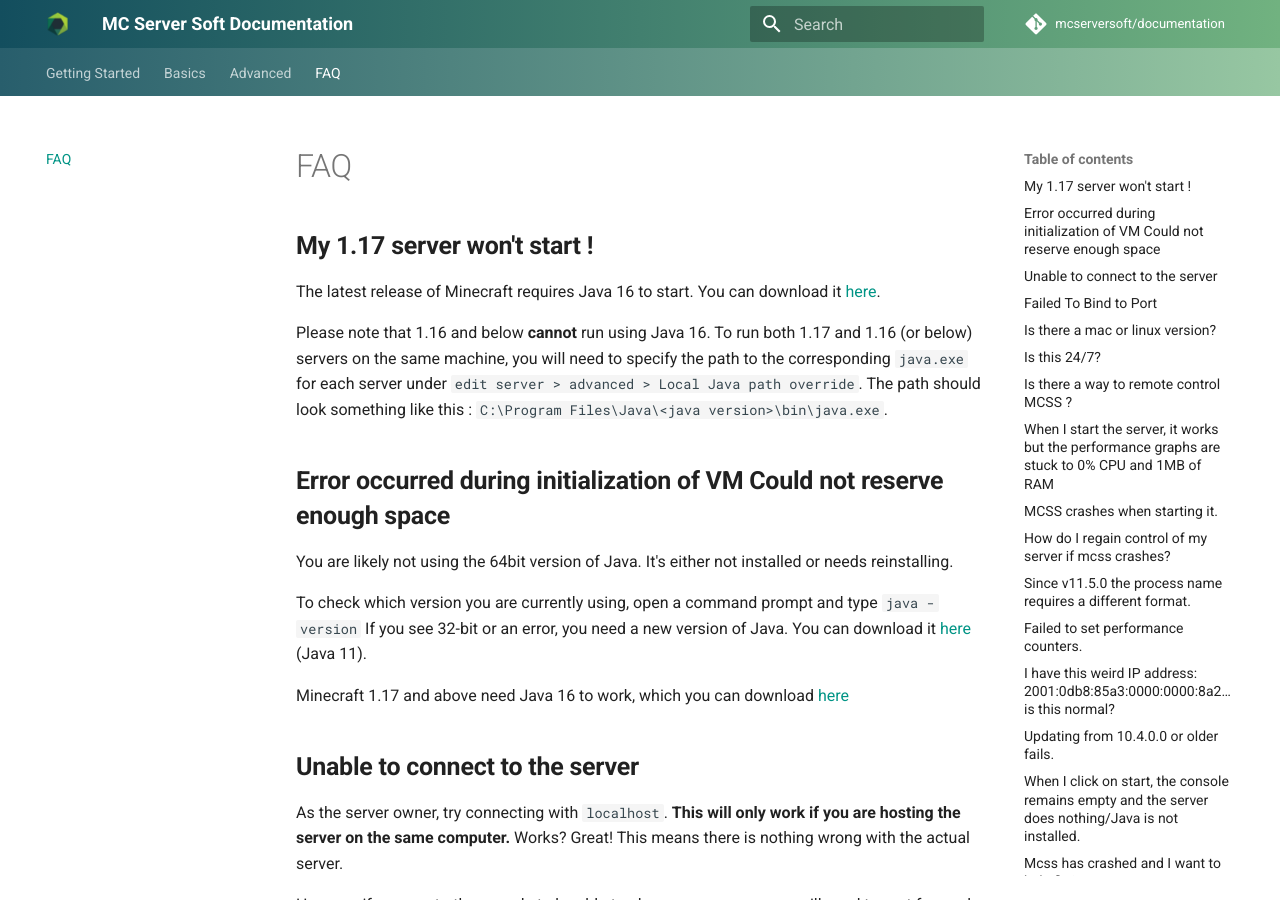
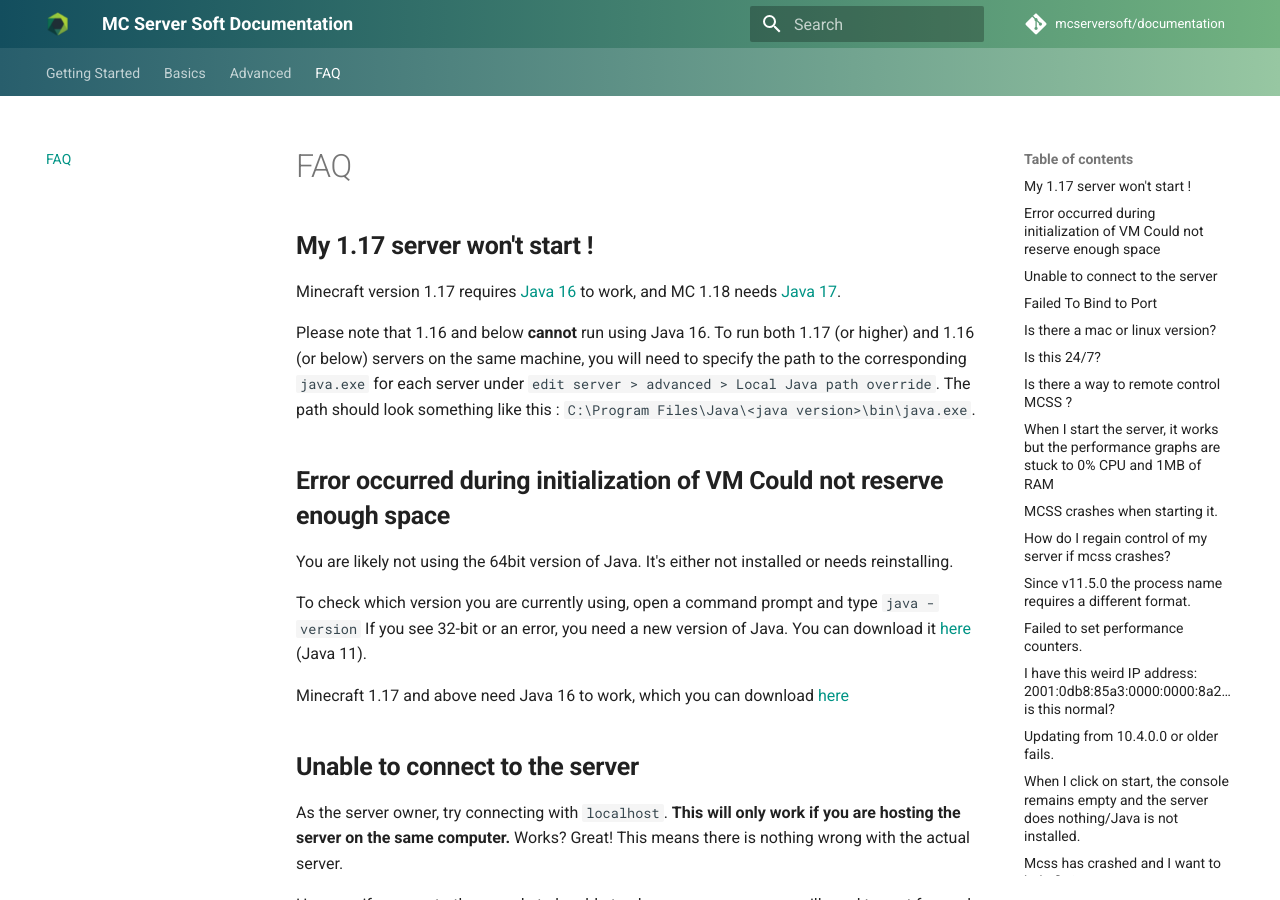
Before and after one commit to mcserversoft/documentation, an MkDocs documentation site: the page built from docs/faq.md, in a window 1280 px wide and 900 px high. Built offline with MkDocs 1.6.1 and Material for MkDocs 9.7.7, drawn with Linux system fonts in a browser that asks for light colours; comment, search, counter and statistics services are not loaded.

Commit message:
1.18 java version change
added info on MC 1.18 requiring Java 17 + link fix

```diff
--- a/docs/faq.md
+++ b/docs/faq.md
@@ -2,9 +2,9 @@
 
 ## **My 1.17 server won't start !**
 
-The latest release of Minecraft requires Java 16 to  start. You can download it [here](https://www.oracle.com/java/technologies/javase-jdk16-downloads.html).
+Minecraft version 1.17 requires [Java 16](https://www.oracle.com/java/technologies/javase/jdk16-archive-downloads.html) to work, and MC 1.18 needs [Java 17](https://www.oracle.com/java/technologies/javase/jdk17-archive-downloads.html).
 
-Please note that 1.16 and below **cannot** run using Java 16. To run both 1.17 and 1.16 (or below) servers on the same machine, you will need to specify the path to the corresponding `java.exe` for each server under `edit server > advanced > Local Java path override`. The path should look something like this : `C:\Program Files\Java\<java version>\bin\java.exe`.
+Please note that 1.16 and below **cannot** run using Java 16. To run both 1.17 (or higher) and 1.16 (or below) servers on the same machine, you will need to specify the path to the corresponding `java.exe` for each server under `edit server > advanced > Local Java path override`. The path should look something like this : `C:\Program Files\Java\<java version>\bin\java.exe`.
 
 
 ## **Error occurred during initialization of VM Could not reserve enough space**
@@ -30,7 +30,7 @@
 
 ## **Failed To Bind to Port**
 
-Try killing all java processes (refer to [regain-control](#regain-control)) and start your server again.
+Try killing all java processes (refer to [regain-control](#how-do-i-regain-control-of-my-server-if-mcss-crashes)) and start your server again.
 
 If you added an ip to the 'server-ip' field in the server.properties file make sure to remove it.
 If you're running multiple servers make sure they're not using the same port.
```
